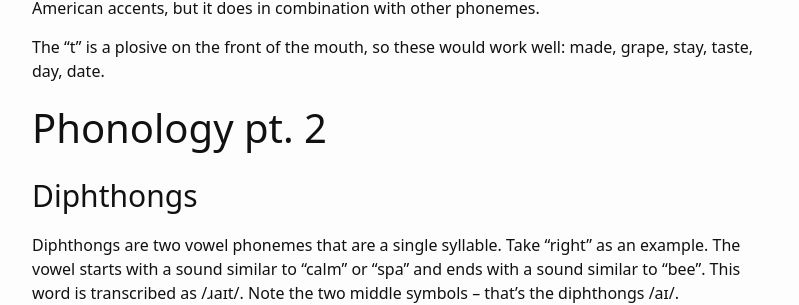
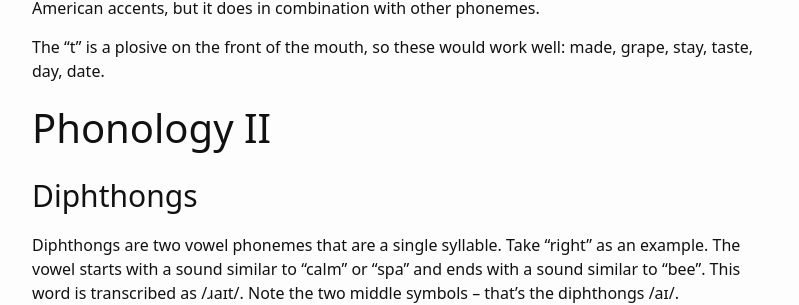
Before and after one commit to chaselambda/chaselambda.github.io, a Jekyll site: the page built from _posts/2022-05-07-rhyme-theory.markdown, in a window 1280 px wide and 900 px high, scrolled down 3224 px. Shown: the part 160-465 px from the top of the window, without its empty margins (238-1037 px from the left). Built offline with Jekyll 4.4.1, drawn with Linux system fonts in a browser that asks for light colours.

Commit message:
Change heading

```diff
--- a/_posts/2022-05-07-rhyme-theory.markdown
+++ b/_posts/2022-05-07-rhyme-theory.markdown
@@ -88,7 +88,7 @@ Note: I’m lying a bit here. Bell is really pronounced /bɛl/. The /e/ sound do
 
 The “t” is a plosive on the front of the mouth, so these would work well: made, grape, stay, taste, day, date.
 
-# Phonology pt. 2
+# Phonology II
 
 ## Diphthongs
 
```
